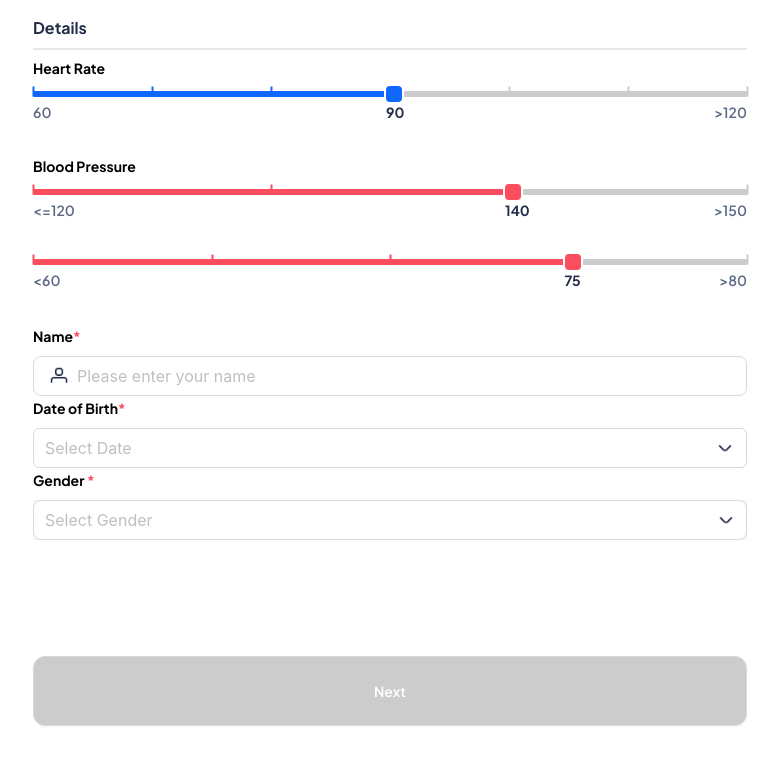
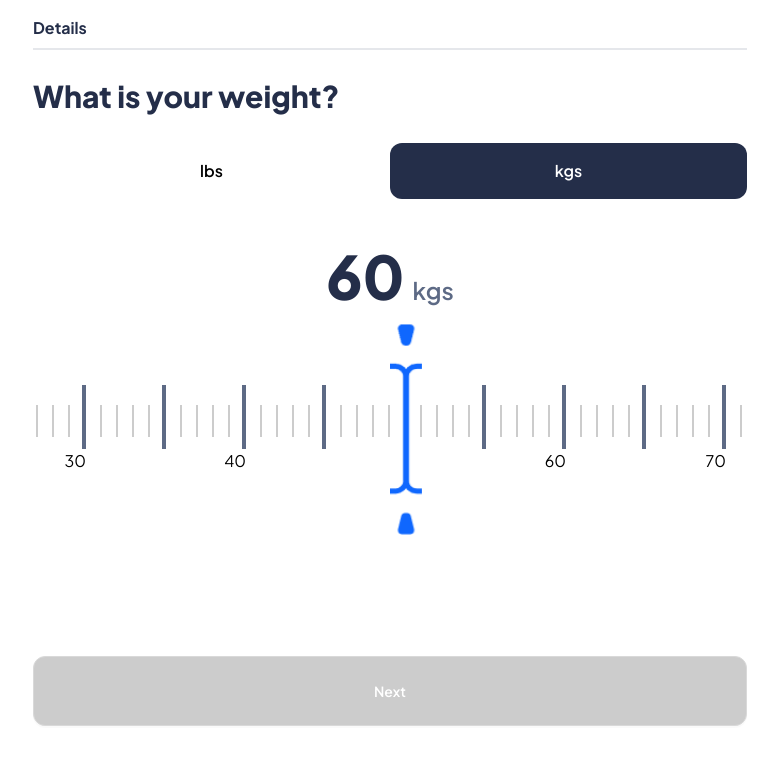
Before and after one commit to doesitbyte/jivi-form, a React (Vite) app: page / in a window 1280 px wide. Shown: the top 764 px of the page, without its empty margins (250-1030 px from the left). Built offline with nearby package versions, Linux system fonts and the light colour scheme.

Commit message:
added click to weight slider

```diff
--- a/src/jivi-form/components/Form.tsx
+++ b/src/jivi-form/components/Form.tsx
@@ -62,7 +62,8 @@ export default function Form() {
                                 animate={{ y: 0, opacity: 1 }}
                                 transition={{ duration: 0.3, ease: 'easeInOut' }}
                             >
-                                <Details formMethods={formMethods} />
+                                {/* <Details formMethods={formMethods} /> */}
+                                <WeightPicker formMethods={formMethods} />
 
                             </motion.div>
                         )}
--- a/src/jivi-form/components/ui/JiviWeightPicker.tsx
+++ b/src/jivi-form/components/ui/JiviWeightPicker.tsx
@@ -44,10 +44,13 @@ const JiviWeightPicker = (props: JiviWeightPickerProps) => {
         setIsMouseDown(true);
 
         if (pickerRef.current) {
+            console.log(e.pageX - pickerRef.current.offsetLeft, pickerRef.current.scrollLeft);
+            console.log(Math.ceil((e.pageX - pickerRef.current.offsetLeft + pickerRef.current.scrollLeft) / 16) - 23);
+            console.log(pickerRef);
+
+
             setStartX(e.pageX - pickerRef.current.offsetLeft);
             setScrollLeft(pickerRef.current.scrollLeft);
-
-
         }
     }
 
@@ -55,7 +58,12 @@ const JiviWeightPicker = (props: JiviWeightPickerProps) => {
         setIsMouseDown(false);
     }
 
-    const handleMouseUp = () => {
+    const handleMouseUp: MouseEventHandler = (e) => {
+        if (pickerRef.current) {
+            if (e.pageX - pickerRef.current.offsetLeft == startX) {
+                pickerRef.current.scrollLeft = (Math.ceil((e.pageX - pickerRef.current.offsetLeft + pickerRef.current.scrollLeft) / 16) - 24) * 16;
+            }
+        }
         setIsMouseDown(false);
     }
 
```
